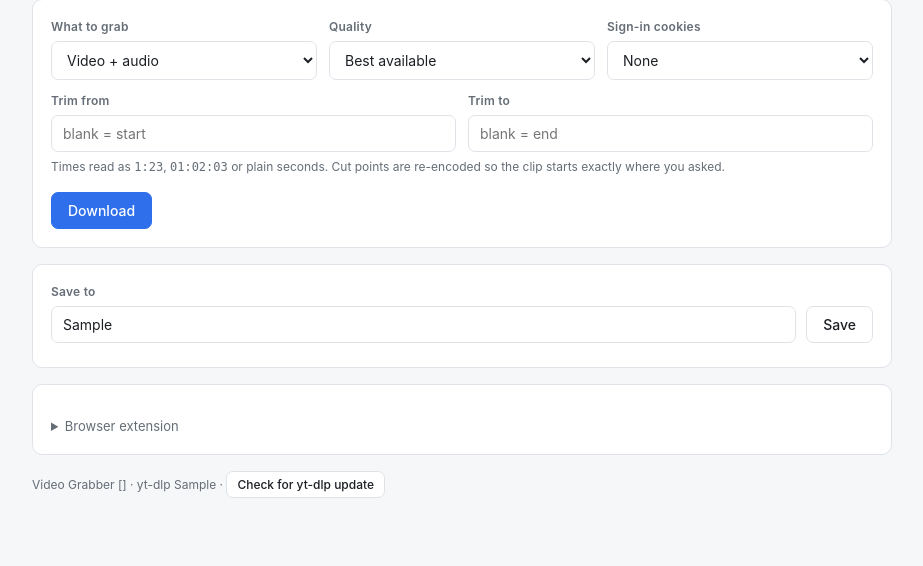
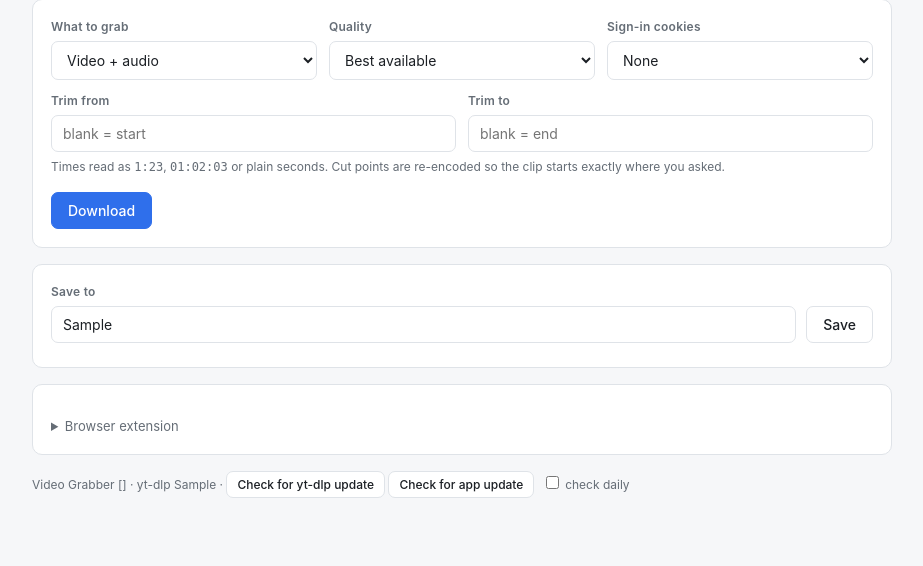
Before and after one commit to jp244btc/video-grabber, a Flask app: template templates/index.html in a window 1280 px wide. Shown: the part 405-971 px from the top of the page, without its empty margins (178-1101 px from the left). Run offline with Flask 3, Linux system fonts and the light colour scheme; the template is opened without the code that fills it: most values are stand-ins (such as "Sample title", 1, 10 or a date in 2020); parts of the project's set-up code (start-up, migrations or seed data) failed here and were passed over; some libraries are stand-ins or nearby versions.

Commit message:
Daily update check, and the installed app upgrades itself
Once a day, and on request from the page's footer, the app asks GitHub
for the newest release and compares it with its own VERSION. A newer
one puts a panel at the top of the page with the version, a link to
what changed, "Skip this version" and, for an installed copy, "Upgrade
now". The extension's popup mentions it too (ping now carries
"update"). The daily check can be turned off with a checkbox beside the
button; that setting and a skipped version live in config.json.

Upgrading is the installed app's own doing. It downloads the installer
from this project's GitHub release, nowhere else, and refuses it unless
the size and the SHA-256 that GitHub publishes for the asset match;
without a digest nothing is installed. It then writes a small
PowerShell helper next to the download, starts it with a hidden console
of its own (started detached, PowerShell quits before it reads the
script) and quits two seconds later. The helper waits for the app to be
gone, runs the installer silently - /SILENT /NORESTART
/SUPPRESSMSGBOXES, with /MERGETASKS=!ffmpeg so the Startup choice from
the first install is kept and ffmpeg is not fetched again - keeps the
installer's log beside its own, and starts the new copy with the same
arguments plus --no-browser. The page keeps polling while the app is
away, reloads when a copy with a different version answers, and says
what it went from and to. Applied installers are deleted at the next
start.

A copy that was not installed - a source checkout, or the bare dist
folder - has no uninstaller beside it, so it gets the notice and the
link only; git pull is its update. An upgrade is refused while a
download is running.

Verified on this machine: a source copy told it was 1.0.3 saw 1.0.4 on
GitHub, refused to install itself, skipped and unskipped, and rendered
the panel; the verifier fetched the real 1.0.4 asset and refused a
foreign URL, a missing digest and a wrong digest. Then two real builds
of this code, 1.0.5 installed per-user and 1.0.6 served from a local
stand-in for the GitHub API (VG_UPDATE_API and
VG_UPDATE_DOWNLOAD_PREFIX exist for exactly this): the installed 1.0.5
downloaded, verified, quit, was replaced and came back on its port as
1.0.6, with the Startup folder untouched and the installer tidied away.

Co-Authored-By: Claude Fable 5.1 <noreply@anthropic.com>

```diff
--- a/app.py
+++ b/app.py
@@ -61,6 +61,7 @@ if sys.stdout is None or sys.stderr is None:
 
 import base64            # noqa: E402
 import glob              # noqa: E402
+import hashlib           # noqa: E402
 import http.cookiejar    # noqa: E402
 import json              # noqa: E402
 import re                # noqa: E402
@@ -108,6 +109,8 @@ def default_download_dir():
 DEFAULTS = {
     "download_dir": default_download_dir(),
     "template": "%(uploader_id,uploader,extractor)s - %(title).80s [%(id)s].%(ext)s",
+    "update_check": True,     # ask GitHub for a newer release once a day
+    "update_skip": "",        # a release the user chose not to hear about again
 }
 
 
@@ -376,7 +379,9 @@ def allow_extension(resp):
 @app.route("/api/ping")
 def api_ping():
     """The extension calls this to tell 'server down' from 'wrong token'."""
-    return jsonify({"ok": True, "ytdlp": yt_dlp.version.__version__, "version": VERSION})
+    with UPDATE_LOCK:
+        update = UPDATE_STATE["latest"] if UPDATE_STATE["available"] else ""
+    return jsonify({"ok": True, "ytdlp": yt_dlp.version.__version__, "version": VERSION, "update": update})
 
 
 # --------------------------------------------------------------------------
@@ -980,11 +985,14 @@ def api_settings():
             cfg["download_dir"] = newdir
         if data.get("template"):
             cfg["template"] = data["template"]
+        if "update_check" in data:
+            cfg["update_check"] = bool(data["update_check"])
         save_config(cfg)
     return jsonify(
         {
             "download_dir": cfg["download_dir"],
             "template": cfg["template"],
+            "update_check": bool(cfg.get("update_check", True)),
             "ffmpeg": FFMPEG_DIR or "",
             "ytdlp_version": yt_dlp.version.__version__,
             "version": VERSION,
@@ -1084,12 +1092,275 @@ def api_update_ytdlp():
     )
 
 
+# --------------------------------------------------------------------------
+# App updates. Once a day the app asks GitHub for the newest release and, when
+# it is newer than this copy, the page offers it. An installed copy upgrades
+# itself: it downloads the installer GitHub published, checks it against the
+# SHA-256 GitHub reports for that file, and hands it to a helper that waits
+# for this process to end, runs the installer silently and starts the new
+# copy with the same arguments. A source checkout only gets the news and a
+# link; git pull is its update.
+# --------------------------------------------------------------------------
+
+UPDATE_REPO = "jp244btc/video-grabber"
+# Both can point at a local server, to test the whole flow end to end.
+UPDATE_API = os.environ.get("VG_UPDATE_API") or f"https://api.github.com/repos/{UPDATE_REPO}/releases/latest"
+UPDATE_DOWNLOAD_PREFIX = (
+    os.environ.get("VG_UPDATE_DOWNLOAD_PREFIX")
+    or f"https://github.com/{UPDATE_REPO}/releases/download/"
+)
+UPDATE_INTERVAL = 24 * 3600
+UPDATE_RETRY = 3600
+UPDATE_DIR = os.path.join(DATA_DIR, "updates")
+# An installed copy has Inno Setup's uninstaller beside it. A bare dist folder
+# does not, and an installer run from there would land somewhere else.
+CAN_INSTALL = FROZEN and os.path.isfile(os.path.join(APP_DIR, "unins000.exe"))
+
+UPDATE_STATE = {
+    "status": "idle",      # idle | checking | downloading | installing | error
+    "checked": 0.0,        # when GitHub last answered
+    "tried": 0.0,          # when it was last asked, answer or not
+    "latest": "",          # the newest version published
+    "available": False,    # newer than this copy, and not skipped
+    "url": "",             # the release page
+    "notes": "",           # release notes, trimmed
+    "asset": None,         # the installer: name, url, size, digest
+    "percent": 0,
+    "message": "",
+}
+UPDATE_LOCK = threading.Lock()
+
+
+def version_tuple(text):
+    return tuple(int(n) for n in re.findall(r"\d+", str(text or "")))
+
+
+def _set_update(**fields):
+    with UPDATE_LOCK:
+        UPDATE_STATE.update(fields)
+
+
+def update_snapshot():
+    with UPDATE_LOCK:
+        state = {k: v for k, v in UPDATE_STATE.items() if k != "asset"}
+    state["current"] = VERSION
+    state["can_install"] = CAN_INSTALL
+    state["check_enabled"] = bool(load_config().get("update_check", True))
+    return state
+
+
+def check_for_update():
+    """Ask GitHub for the newest release. Returns the state and never raises."""
+    _set_update(status="checking", tried=time.time(), message="")
+    try:
+        req = urllib.request.Request(
+            UPDATE_API,
+            headers={"Accept": "application/vnd.github+json", "User-Agent": f"VideoGrabber/{VERSION}"},
+        )
+        with urllib.request.urlopen(req, timeout=20) as resp:
+            release = json.loads(resp.read().decode("utf-8"))
+        latest = str(release.get("tag_name") or "").lstrip("vV")
+        if not version_tuple(latest):
+            raise ValueError("the newest release has no version number")
+        asset = None
+        for item in release.get("assets") or []:
+            name = str(item.get("name") or "")
+            if re.fullmatch(r"VideoGrabber-Setup-[\w.-]+\.exe", name, re.I):
+                asset = {
+                    "name": name,
+                    "url": str(item.get("browser_download_url") or ""),
+                    "size": int(item.get("size") or 0),
+                    "digest": str(item.get("digest") or ""),
+                }
+                break
+        newer = version_tuple(latest) > version_tuple(VERSION)
+        skipped = str(load_config().get("update_skip") or "")
+        _set_update(
+            status="idle", checked=time.time(), latest=latest,
+            available=newer and latest != skipped,
+            url=str(release.get("html_url") or f"https://github.com/{UPDATE_REPO}/releases"),
+            notes=str(release.get("body") or "").strip()[:1500],
+            asset=asset, message="",
+        )
+    except Exception as exc:
+        _set_update(status="idle", message=f"Could not check for updates: {str(exc)[:200]}")
+    return update_snapshot()
+
+
+def update_check_loop():
+    """A check soon after start, then daily; an unanswered one is retried hourly."""
+    time.sleep(20)
+    while True:
+        try:
+            if load_config().get("update_check", True):
+                with UPDATE_LOCK:
+                    now = time.time()
+                    due = (now - UPDATE_STATE["checked"] >= UPDATE_INTERVAL
+                           and now - UPDATE_STATE["tried"] >= UPDATE_RETRY)
+                if due:
+                    check_for_update()
+        except Exception:
+            pass
+        time.sleep(600)
+
+
+def download_update(asset, dest):
+    """Fetch the installer and prove it is the one GitHub published."""
+    if not asset or not str(asset.get("url") or "").startswith(UPDATE_DOWNLOAD_PREFIX):
+        raise RuntimeError("the release carries no installer from this project's GitHub")
+    digest = str(asset.get("digest") or "")
+    if not digest.lower().startswith("sha256:"):
+        raise RuntimeError("GitHub lists no checksum for the installer, so it stays uninstalled")
+    os.makedirs(os.path.dirname(dest), exist_ok=True)
+    req = urllib.request.Request(asset["url"], headers={"User-Agent": f"VideoGrabber/{VERSION}"})
+    hasher = hashlib.sha256()
+    done = 0
+    part = dest + ".part"
+    try:
+        with urllib.request.urlopen(req, timeout=60) as resp, open(part, "wb") as out:
+            total = int(resp.headers.get("Content-Length") or asset.get("size") or 0)
+            while True:
+                chunk = resp.read(256 * 1024)
+                if not chunk:
+                    break
+                out.write(chunk)
+                hasher.update(chunk)
+                done += len(chunk)
+                if total:
+                    _set_update(percent=min(99, done * 100 // total))
+        if asset.get("size") and done != asset["size"]:
+            raise RuntimeError(f"the download is {done} bytes where GitHub says {asset['size']}")
+        if hasher.hexdigest().lower() != digest.split(":", 1)[1].strip().lower():
+            raise RuntimeError("the downloaded installer does not match GitHub's checksum")
+        os.replace(part, dest)
+    except BaseException:
+        try:
+            os.remove(part)
+        except OSError:
+            pass
+        raise
+    _set_update(percent=100)
+
+
+# Runs on after this process has quit. Inno Setup's /SILENT shows only a
+# progress bar; /MERGETASKS keeps the choices made at install time (the
+# Startup shortcut) but never fetches ffmpeg again; the installer's own log
+# lands beside ours for when something goes wrong.
+UPDATE_HELPER = r"""param([int]$AppPid, [string]$Installer, [string]$Exe, [string]$AppArgs, [string]$Log)
+function Note($m) { Add-Content -LiteralPath $Log -Value ("{0}  {1}" -f (Get-Date -Format s), $m) }
+Note "waiting for Video Grabber (pid $AppPid) to exit"
+$app = Get-Process -Id $AppPid -ErrorAction SilentlyContinue
+if ($app) { if ($app.WaitForExit(60000)) { Note "it exited" } else { Note "still running; the installer closes it" } }
+$setupLog = $Log + '.setup.log'
+Note "running $Installer"
+$setup = Start-Process -FilePath $Installer -ArgumentList @('/SILENT', '/NORESTART', '/SUPPRESSMSGBOXES', '/MERGETASKS=!ffmpeg', ('/LOG="' + $setupLog + '"')) -PassThru -Wait
+Note "installer exit code $($setup.ExitCode)"
+$argList = @('--no-browser') + @($AppArgs -split ' ' | Where-Object { $_ -and $_ -ne '--no-browser' })
+Note "starting $Exe $argList"
+Start-Process -FilePath $Exe -ArgumentList $argList
+Note "done"
+"""
+
+
+def install_update():
+    with UPDATE_LOCK:
+        asset = UPDATE_STATE["asset"]
+    try:
+        if not CAN_INSTALL:
+            raise RuntimeError("this copy was not set up by the installer, so it cannot replace itself")
+        if not asset:
+            raise RuntimeError("no installer is known yet; check for updates first")
+        with JOBS_LOCK:
+            active = any(j["status"] in ("queued", "downloading", "processing") for j in JOBS.values())
+        if active:
+            raise RuntimeError("finish or cancel the running downloads first")
+        _set_update(status="downloading", percent=0, message="")
+        installer = os.path.join(UPDATE_DIR, asset["name"])
+        download_update(asset, installer)
+
+        helper = os.path.join(UPDATE_DIR, "apply-update.ps1")
+        with open(helper, "w", encoding="utf-8") as fh:
+            fh.write(UPDATE_HELPER)
+        powershell = os.path.join(
+            os.environ.get("SystemRoot", r"C:\Windows"), "System32", "WindowsPowerShell", "v1.0", "powershell.exe"
+        )
+        _set_update(status="installing", message="Installing; Video Grabber restarts itself in a moment.")
+        # A hidden console of its own, not none at all: PowerShell started with
+        # DETACHED_PROCESS quits before it reads the script. The helper outlives
+        # this process either way.
+        subprocess.Popen(
+            [powershell, "-NoProfile", "-NonInteractive", "-ExecutionPolicy", "Bypass", "-File", helper,
+             "-AppPid", str(os.getpid()), "-Installer", installer, "-Exe", sys.executable,
+             "-AppArgs", " ".join(sys.argv[1:]), "-Log", os.path.join(UPDATE_DIR, "update.log")],
+            stdin=subprocess.DEVNULL, stdout=subprocess.DEVNULL, stderr=subprocess.DEVNULL,
+            close_fds=True,
+            creationflags=subprocess.CREATE_NO_WINDOW | subprocess.CREATE_NEW_PROCESS_GROUP,
+        )
+        # Long enough for the page to read the state above; then out of the way.
+        threading.Timer(2.0, lambda: os._exit(0)).start()
+    except Exception as exc:
+        _set_update(status="error", message=f"Update failed: {exc}.")
+
+
+def tidy_updates():
+    """Installers already applied, and half-finished downloads, are dead weight."""
+    try:
+        names = os.listdir(UPDATE_DIR)
+    except OSError:
+        return
+    for name in names:
+        m = re.fullmatch(r"VideoGrabber-Setup-([\w.-]+)\.exe(\.part)?", name, re.I)
+        if m and (m.group(2) or version_tuple(m.group(1)) <= version_tuple(VERSION)):
+            try:
+                os.remove(os.path.join(UPDATE_DIR, name))
+            except OSError:
+                pass
+
+
+@app.route("/api/update")
+def api_update():
+    return jsonify(update_snapshot())
+
+
+@app.route("/api/update/check", methods=["POST"])
+def api_update_check():
+    return jsonify(check_for_update())
+
+
+@app.route("/api/update/skip", methods=["POST"])
+def api_update_skip():
+    version = str((request.get_json(force=True) or {}).get("version") or "").strip()
+    cfg = load_config()
+    cfg["update_skip"] = version
+    save_config(cfg)
+    with UPDATE_LOCK:
+        if UPDATE_STATE["latest"]:
+            newer = version_tuple(UPDATE_STATE["latest"]) > version_tuple(VERSION)
+            UPDATE_STATE["available"] = newer and UPDATE_STATE["latest"] != version
+    return jsonify(update_snapshot())
+
+
+@app.route("/api/update/install", methods=["POST"])
+def api_update_install():
+    with UPDATE_LOCK:
+        ready = bool(UPDATE_STATE["available"] and UPDATE_STATE["asset"])
+        busy = UPDATE_STATE["status"] in ("downloading", "installing")
+    if not CAN_INSTALL:
+        return jsonify({"error": "This copy runs from source or a bare folder; update it by hand."}), 400
+    if not ready:
+        return jsonify({"error": "No newer release is known. Check for updates first."}), 400
+    if not busy:
+        threading.Thread(target=install_update, daemon=True).start()
+    return jsonify({"ok": True})
+
+
 @app.route("/")
 def index():
     cfg = load_config()
     return render_template(
         "index.html",
         download_dir=cfg["download_dir"],
+        update_check=bool(cfg.get("update_check", True)),
         ffmpeg_ok=bool(FFMPEG_DIR),
         ytdlp_version=yt_dlp.version.__version__,
         api_token=cfg["api_token"],
@@ -1182,6 +1453,8 @@ def main():
 
     if "--no-browser" not in sys.argv:
         threading.Timer(1.0, lambda: webbrowser.open(url)).start()
+    tidy_updates()
+    threading.Thread(target=update_check_loop, daemon=True).start()
     app.run(host="127.0.0.1", port=port, debug=False, threaded=True)
     return 0
 
--- a/extension/popup.js
+++ b/extension/popup.js
@@ -139,6 +139,7 @@ async function init() {
       const d = await api("/api/ping");
       setStatus("ok", "yt-dlp " + d.ytdlp);
       connected = true;
+      if (d.update) say(`Video Grabber ${d.update} is available. Open the app to upgrade.`, true);
     } catch (e) {
       setStatus("bad", /token|refused/i.test(e.message) ? "bad token" : "not running");
       say(
--- a/templates/index.html
+++ b/templates/index.html
@@ -112,6 +112,17 @@
 
   <h1>Video Grabber</h1>
   <p class="sub">Paste a link from anywhere yt-dlp supports. The file lands in your download folder.</p>
+
+  <div class="panel" id="update-panel" hidden style="border-color:var(--accent)">
+    <label style="color:var(--accent)">A newer Video Grabber is out</label>
+    <div class="hint" style="margin-top:0" id="update-text"></div>
+    <div class="row" style="margin-top:12px; align-items:center">
+      <div class="fixed" id="update-install-box"><button id="update-install" class="primary">Upgrade now</button></div>
+      <div class="fixed"><button id="update-skip" class="small">Skip this version</button></div>
+      <div class="fixed"><a id="update-link" href="#" target="_blank" rel="noopener" style="font-size:13px">What changed</a></div>
+      <div id="update-progress" class="hint" style="margin:0"></div>
+    </div>
+  </div>
 
   {% if not ffmpeg_ok %}
   <div class="panel" id="ffmpeg-panel" style="border-color:var(--err)">
@@ -286,6 +297,10 @@
 <footer>
   Video Grabber {{ version }} &middot; yt-dlp {{ ytdlp_version }} &middot;
   <button id="update" class="small">Check for yt-dlp update</button>
+  <button id="app-update" class="small">Check for app update</button>
+  <label for="update-auto" style="display:inline; font-weight:normal; letter-spacing:0; margin-left:4px">
+    <input type="checkbox" id="update-auto" {% if update_check %}checked{% endif %}> check daily
+  </label>
   <div id="update-note" style="margin-top:8px"></div>
 </footer>
 
@@ -579,6 +594,110 @@ $("update").addEventListener("click", async () => {
   }
 });
 
+// ---- app updates -----------------------------------------------------
+const CURRENT = {{ version | tojson }};
+
+function showUpdate(u) {
+  const panel = $("update-panel");
+  if (!u || !u.available) { show(panel, false); return; }
+  $("update-text").textContent = u.can_install
+    ? `Video Grabber ${u.latest} is available; this is ${u.current}. Upgrading downloads the installer, checks it, and restarts the app on the new version.`
+    : `Video Grabber ${u.latest} is available; this is ${u.current}. This copy runs from source: pull the repository and restart to update.`;
+  show($("update-install-box"), !!u.can_install);
+  $("update-link").href = u.url || "https://github.com/jp244btc/video-grabber/releases";
+  show(panel, true);
+}
+
+async function getUpdate() {
+  const res = await fetch("/api/update", {headers: {"X-VG-Token": TOKEN}});
+  if (!res.ok) throw new Error("Server said " + res.status);
+  return res.json();
+}
+
+$("app-update").addEventListener("click", async () => {
+  const note = $("update-note");
+  note.textContent = "Asking GitHub...";
+  try {
+    const u = await post("/api/update/check");
+    showUpdate(u);
+    note.textContent = u.message || (u.available
+      ? `Version ${u.latest} is available.`
+      : `This is the newest version (${u.current}).`);
+  } catch (e) {
+    note.textContent = e.message;
+  }
+});
+
+$("update-auto").addEventListener("change", async () => {
+  try {
+    await post("/api/settings", {update_check: $("update-auto").checked});
+  } catch (e) {
+    $("update-note").textContent = e.message;
+  }
+});
+
+$("update-skip").addEventListener("click", async () => {
+  try {
+    const u = await getUpdate();
+    await post("/api/update/skip", {version: u.latest});
+    show($("update-panel"), false);
+  } catch (e) {
+    $("update-progress").textContent = e.message;
+  }
+});
+
+$("update-install").addEventListener("click", async () => {
+  const btn = $("update-install");
+  const skip = $("update-skip");
+  const prog = $("update-progress");
+  btn.disabled = skip.disabled = true;
+  try {
+    await post("/api/update/install");
+  } catch (e) {
+    prog.textContent = e.message;
+    btn.disabled = skip.disabled = false;
+    return;
+  }
+  let misses = 0;
+  const timer = setInterval(async () => {
+    let u;
+    try {
+      u = await getUpdate();
+    } catch (e) {
+      // The app has quit for the installer; keep knocking until the new copy answers.
+      misses += 1;
+      prog.textContent = "Installing... this page reconnects once the new version is up.";
+      if (misses > 400) {
+        clearInterval(timer);
+        prog.textContent = "The app has not come back. Start Video Grabber from the Start menu.";
+      }
+      return;
+    }
+    if (u.current && u.current !== CURRENT) {
+      clearInterval(timer);
+      sessionStorage.setItem("updatedFrom", CURRENT);
+      location.reload();
+    } else if (u.status === "downloading") {
+      prog.textContent = `Downloading ${u.latest}... ${u.percent}%`;
+    } else if (u.status === "installing") {
+      prog.textContent = u.message;
+    } else if (u.status === "error") {
+      clearInterval(timer);
+      prog.textContent = u.message;
+      btn.disabled = skip.disabled = false;
+    }
+  }, 700);
+});
+
+(async () => {
+  const from = sessionStorage.getItem("updatedFrom");
+  if (from) {
+    sessionStorage.removeItem("updatedFrom");
+    $("update-note").textContent = `Updated from ${from} to ${CURRENT}.`;
+  }
+  try { showUpdate(await getUpdate()); } catch (e) { /* nothing to show */ }
+})();
+
 refreshJobs();
 </script>
 </body>
```
Also changed, not shown: README.md.
